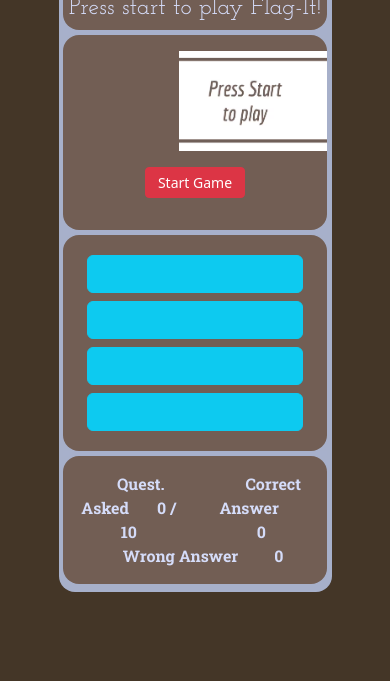
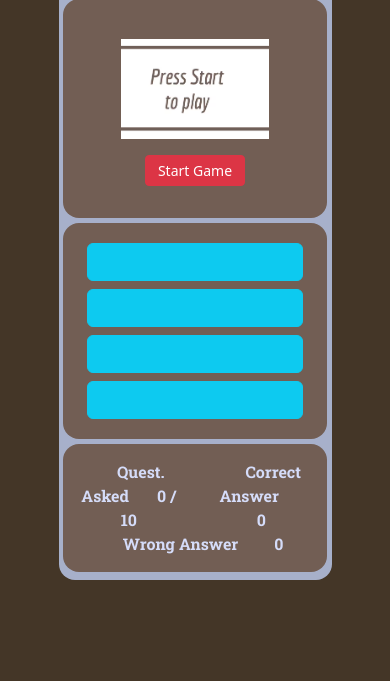
Before and after one commit to Coelecanth/project2FlagIt, a plain HTML site: page game.html in a window 390 px wide. Shown: the part 163-844 px from the top of the page. Drawn offline with nearby package versions, Linux system fonts and the light colour scheme.

Commit message:
bug Fix, formatting various

```diff
--- a/assets/js/game.js
+++ b/assets/js/game.js
@@ -35,7 +35,10 @@ function resetScore() {
 // Get the button for start game and add event listeners for click.
 $(document).ready(function () {
     $("#game-over-mess").hide();
+    // changed this from hide as
     $("#next-button").hide();
+    $('#game-options').prop('disabled', true);
+    // $("#next-button").hide();
     $("#reset-game").hide();
     //hides game type being played at intial load
     $(".ps-game").hide();
--- a/game.html
+++ b/game.html
@@ -47,7 +47,7 @@
         <!-- Game header panel -->
         <div id="gameBody" class="game-banner">
             <span class="game-head txt-nonphotoblue">"Flag-It!"</span>
-            <div class="txt-lavendar game-sub-head d.none d-lg-block ">
+            <div class="txt-lavendar game-sub-head d-none d-lg-none d-xl-block ">
                 Press start to play Flag-It!
             </div>
         </div>
@@ -56,19 +56,23 @@
         <div id="gameBody" class="container game-flag-panel">
             <div class="row">
                 <div class="col">
-                    <button class="btn btn-sm btn-block btn-success game-button my-3 mx-2"
-                        id="next-button">Next</button>
+
                         <div class="txt-lavendar game-type-text">
                             <span class="ps-game" >You are playing game</span><br>
                             <span class="ps-game" id="flag-game-type">&nbsp;</span>
                         </div>
-
                 </div>
+            </div>
+            <div class="row">
                 <div class="col">
-                    <img src="assets/img/start-game-new.avif" id="targ-flag" class="img-game">
+                    <img src="assets/img/start-game-new.avif" id="targ-flag" class="img-game img-fluid">
                     <p class="game-head-end" id="game-over-mess">Game Over!</p>
                 </div>
+            </div>
+            <div class="row">
                 <div class="col">
+                    <button class="btn btn-sm btn-block btn-success game-button my-3 mx-2"
+                        id="next-button">Next</button>
                     <button class="btn btn-sm btn-block btn-danger game-button my-3 mx-2" id="start-game">Start
                         Game</button>
                     <button class="btn btn-sm btn-block btn-danger game-button my-3 mx-2" data-bs-toggle="modal"
```
Also changed, not shown: index.html (+1 -1 lines), ReadMe-2.md, assets/readme/mis-flag.avif (added).
